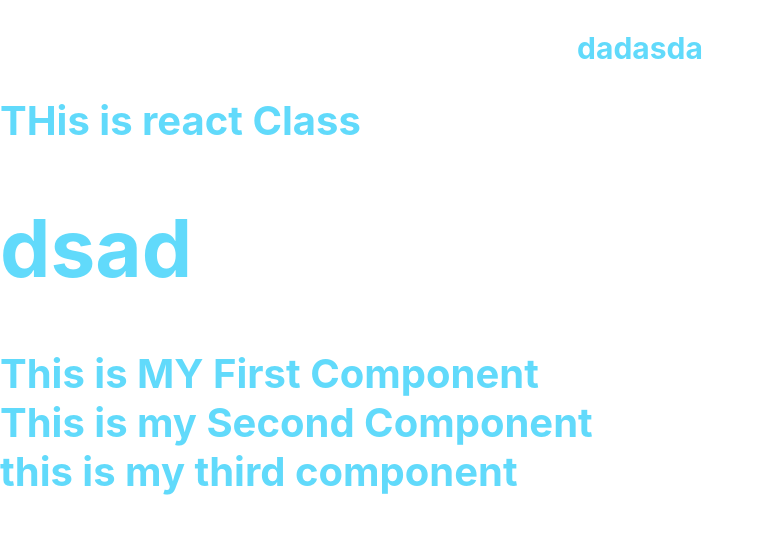
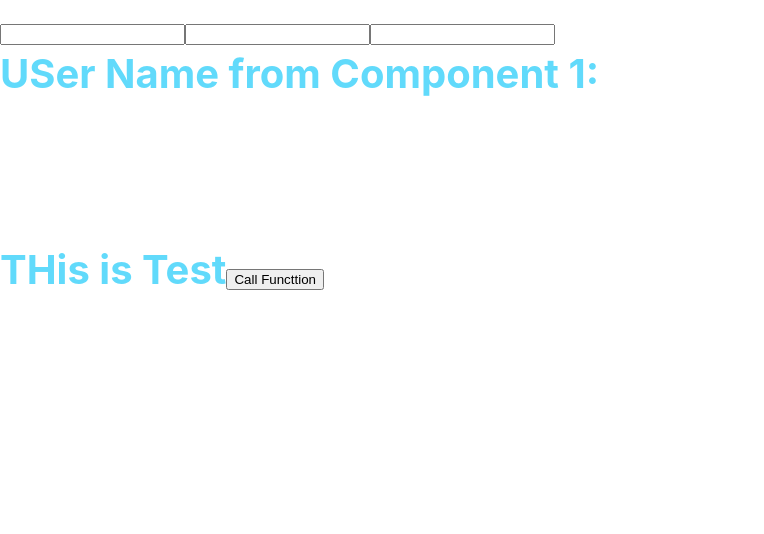
Before and after one commit to AshishGz/react-class-1, a React (Create React App) app: page / in a window 1280 px wide. Shown: the top 534 px of the page, without its empty margins (0-764 px from the left). Built offline with nearby package versions, Linux system fonts and the light colour scheme.

Commit message:
react state and props

```diff
--- a/src/App.js
+++ b/src/App.js
@@ -1,18 +1,14 @@
 import React, {Component} from 'react';
 import './App.css';
 import MyFirstComponent from './component/myFirstComponent';
+import MyThirdComponent from "./component/myThirdComponent";
+import DigitalClock from "./digitalClock";
 
 export default class App extends Component {
 
     render() {
         return (
             <div className="headerName">
-            <div style={{margin:'auto'}}>
-                <p style={{fontSize:30,textAlign:'center'}}>dadasda</p>
-                THis is react Class
-            </div>
-            <div>
-            </div>
                 <MyFirstComponent/>
             </div>
         );
--- a/src/component/myFirstComponent.js
+++ b/src/component/myFirstComponent.js
@@ -1,12 +1,48 @@
 import React, {Component} from 'react';
 import MySecondComponent from './mySecondComponent';
+
 class MyFirstComponent extends Component {
+  constructor(props){
+      super(props);
+      this.state={
+          username:"",
+          address:"",
+          number:""
+      };
+      //this.handleChange=this.handleChange.bind(this);
+  }
+
+
+    handleChange=(event)=>{
+      this.setState({
+          [event.target.name]:event.target.value
+      })
+
+    };
+
+  callFromSecondComponent=(name)=>{
+      alert('hello '+name);
+  };
     render() {
         return (
             <div>
-                <h1>dsad</h1>
-                This is MY First Component
-                <MySecondComponent/>
+                <input type="text" name="address"
+                onChange={this.handleChange}
+                />
+                <input type="text" name="username"
+                onChange={this.handleChange}
+                />
+                <input type="number" name="number"
+                onChange={this.handleChange}
+                />
+                <MySecondComponent
+                    userName={this.state.username}
+                    address={this.state.address}
+                    number={this.state.number}
+                    test="THis is Test"
+                    callFromSecondComponent={this.callFromSecondComponent}
+                />
+
             </div>
 
         );
--- a/src/component/mySecondComponent.js
+++ b/src/component/mySecondComponent.js
@@ -6,8 +6,12 @@
     render() {
         return (
             <div>
-               This is my Second Component
-                <MyThirdComponent/>
+                USer Name from Component 1:<br/>
+                {this.props.userName}<br/>
+                {this.props.address}<br/>
+                {this.props.number}<br/>
+                {this.props.test}
+                <button onClick={()=>this.props.callFromSecondComponent('Ashish')}>Call Functtion</button>
             </div>
         );
     }
--- a/src/component/myThirdComponent.js
+++ b/src/component/myThirdComponent.js
@@ -1,6 +1,20 @@
 import React, {Component} from 'react';
 
 class MyThirdComponent extends Component {
+
+    componentDidMount() {
+        console.log('this is component did mountt');
+    }
+
+
+    componentWillReceiveProps(nextProps, nextContext) {
+        console.log(nextProps);
+        console.log(nextContext);
+    }
+    componentWillUnmount() {
+        console.log('this is unmonthj')
+    }
+
     render() {
         return (
             <div>
--- /dev/null
+++ b/src/digitalClock.js
@@ -0,0 +1,44 @@
+import React, {Component} from 'react';
+
+class DigitalClock extends Component {
+    constructor(props){
+        super(props);
+        this.state ={
+            date:new Date()
+        };
+
+    }
+
+    componentDidMount() {
+        let self=this;
+        this.timer=setInterval(function () {
+            self.setState({
+                date:new Date()
+            })
+        },1000)
+        console.log(this.timer);
+    }
+
+    componentWillUnmount() {
+        clearInterval(this.timer);
+    }
+    clearTimer=()=>{
+      clearInterval(this.timer);
+    };
+
+    render() {
+        return (
+            <div style={{position:'relative',height:'99vh'}}>
+                <div style={{display:'flex',
+                    position:'absolute',top:'30%',left:'30%'}}>
+                    <div style={{padding:20}}>{this.state.date.getHours()}</div>
+                    <div style={{padding:20}}>{this.state.date.getMinutes()}</div>
+                    <div style={{padding:20}}>{this.state.date.getSeconds()}</div>
+                </div>
+                <button onClick={this.clearTimer}>Clear Timer</button>
+            </div>
+        );
+    }
+}
+
+export default DigitalClock;
```
Also changed, not shown: 1 other file (tests, documents, lock files or other folders).
